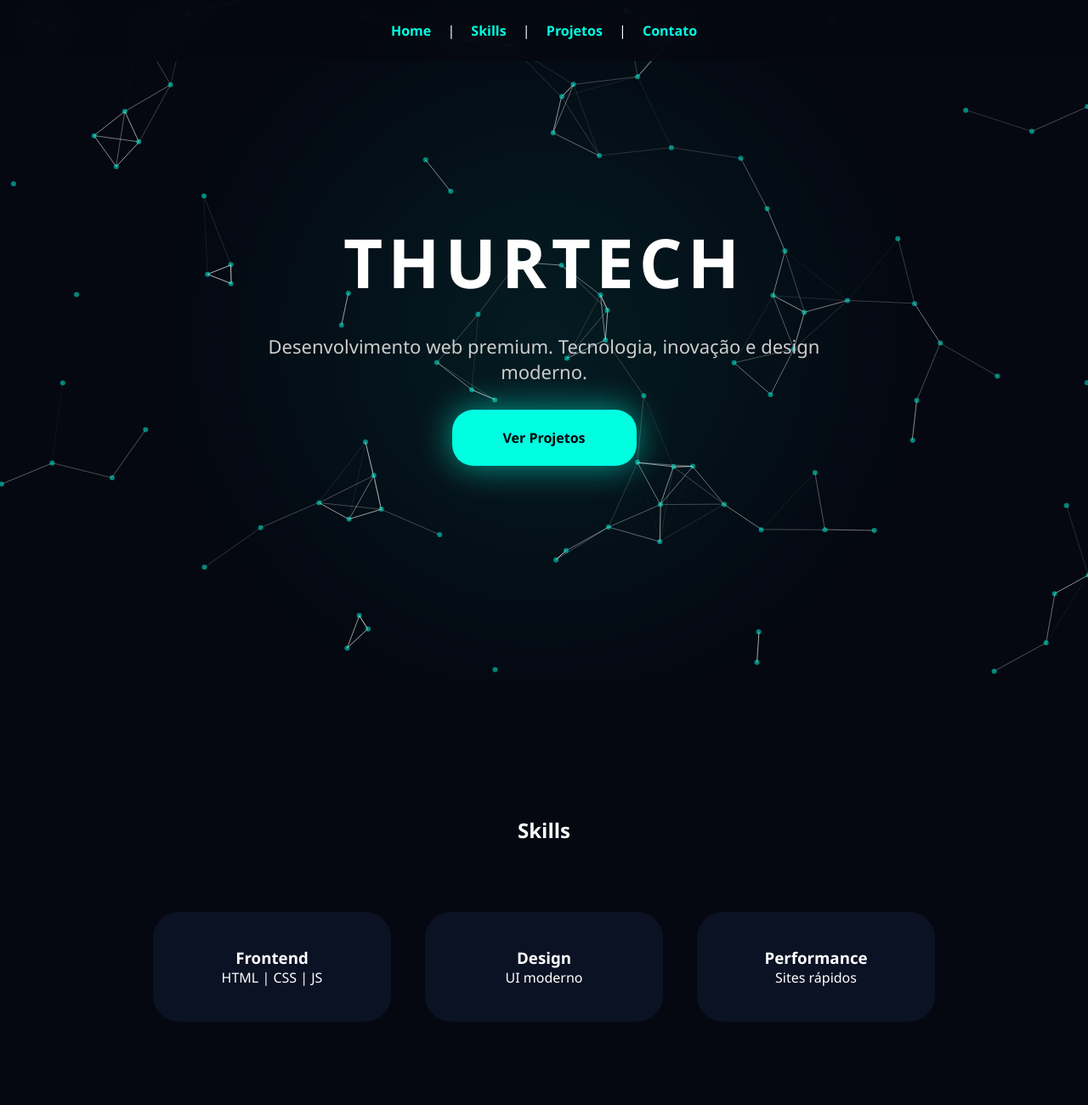
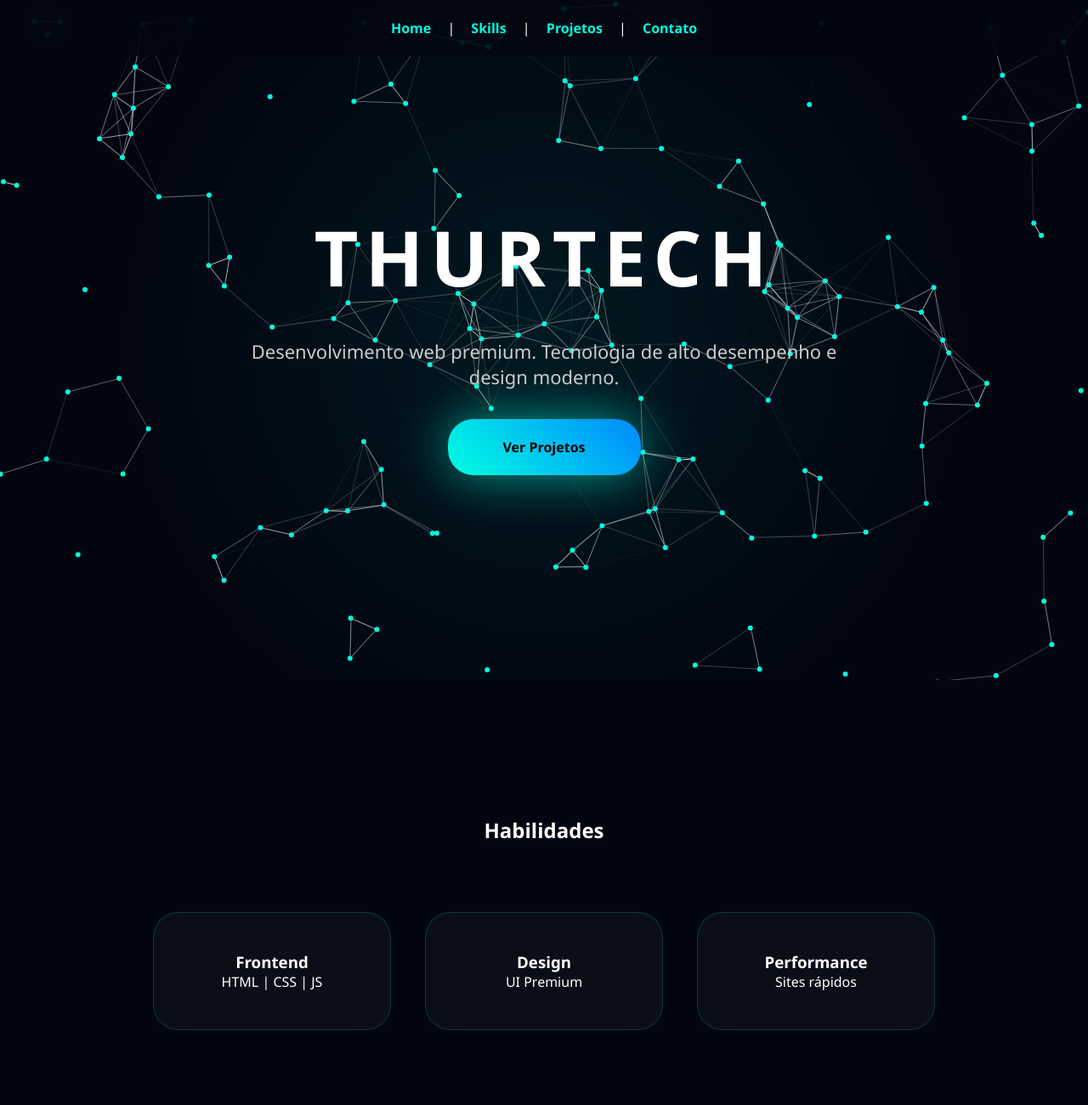
Before and after one commit to Arthur220303/smartpay.html, a plain HTML site: page techport.html in a window 1280 px wide. Shown: the top 1300 px of the page at 85% size. Drawn offline with nearby package versions, Linux system fonts and the light colour scheme; animation ran at ten frames a second.

Commit message:
Update techport.html

```diff
--- a/techport.html
+++ b/techport.html
@@ -3,7 +3,7 @@
 <head>
 <meta charset="UTF-8">
 <meta name="viewport" content="width=device-width, initial-scale=1.0">
-<title>THURTECH | Tech Portfolio</title>
+<title>THURTECH MAX</title>
 
 <script src="https://cdn.jsdelivr.net/particles.js/2.0.0/particles.min.js"></script>
 
@@ -13,17 +13,18 @@
 margin:0;
 padding:0;
 box-sizing:border-box;
-font-family:Segoe UI, Arial;
+font-family:Segoe UI, sans-serif;
 scroll-behavior:smooth;
 }
 
 body{
-background:#050811;
+background:#020510;
 color:white;
 overflow-x:hidden;
+cursor:default;
 }
 
-/* PARTICLES BACKGROUND */
+/* PARTICLES */
 
 #particles-js{
 position:fixed;
@@ -38,9 +39,9 @@ nav{
 position:fixed;
 top:0;
 width:100%;
-padding:25px;
-background:rgba(5,8,17,.8);
-backdrop-filter:blur(20px);
+padding:22px;
+background:rgba(2,5,16,.7);
+backdrop-filter:blur(25px);
 text-align:center;
 z-index:1000;
 }
@@ -54,7 +55,7 @@ transition:.3s;
 }
 
 nav a:hover{
-text-shadow:0 0 20px #00ffe1;
+text-shadow:0 0 25px #00ffe1;
 }
 
 /* HERO */
@@ -66,15 +67,14 @@ flex-direction:column;
 justify-content:center;
 align-items:center;
 text-align:center;
-padding:120px 20px;
 
 background:
-radial-gradient(circle at center,#00ffe115,transparent 60%);
+radial-gradient(circle at center,#00ffe115,transparent 70%);
 }
 
 .hero h1{
-font-size:80px;
-letter-spacing:6px;
+font-size:90px;
+letter-spacing:8px;
 animation:fadeUp 1.5s;
 }
 
@@ -82,56 +82,56 @@ animation:fadeUp 1.5s;
 max-width:700px;
 font-size:22px;
 color:#ccc;
-margin:30px 0;
+margin:35px 0;
 }
 
-/* BUTTON */
+/* BOTÃO */
 
 .btn{
-padding:22px 60px;
-background:#00ffe1;
+padding:22px 65px;
+background:linear-gradient(45deg,#00ffe1,#0088ff);
 color:black;
 font-weight:bold;
-border-radius:25px;
+border-radius:30px;
 text-decoration:none;
-box-shadow:0 0 40px rgba(0,255,225,.6);
+box-shadow:0 0 60px rgba(0,255,225,.6);
 transition:.4s;
 }
 
 .btn:hover{
-transform:scale(1.1);
+transform:scale(1.12);
 }
 
-/* SECTIONS */
+/* CARDS ULTRA */
 
 .section{
 padding:160px 40px;
 text-align:center;
 }
 
-/* CARDS 3D */
-
 .cards{
 display:flex;
+flex-wrap:wrap;
 justify-content:center;
-flex-wrap:wrap;
 gap:40px;
 margin-top:80px;
 }
 
 .card{
 width:280px;
-padding:40px;
-background:#0b1224;
+padding:45px;
+background:rgba(255,255,255,.04);
 border-radius:30px;
+
+backdrop-filter:blur(20px);
+border:1px solid rgba(0,255,225,.2);
+
 transition:.5s;
-border:1px solid transparent;
 }
 
 .card:hover{
-transform:translateY(-20px) rotateX(10deg);
-border:1px solid #00ffe1;
-box-shadow:0 0 50px rgba(0,255,225,.2);
+transform:translateY(-25px) rotateX(10deg);
+box-shadow:0 0 70px rgba(0,255,225,.25);
 }
 
 /* GRID PROJETOS */
@@ -144,24 +144,25 @@ margin-top:80px;
 }
 
 .grid-item{
-padding:45px;
-background:#0b1224;
-border-radius:26px;
+padding:50px;
+background:rgba(255,255,255,.04);
+border-radius:30px;
 transition:.4s;
+backdrop-filter:blur(20px);
 }
 
 .grid-item:hover{
-transform:scale(1.08);
-box-shadow:0 0 40px rgba(0,255,225,.25);
+transform:scale(1.1);
+box-shadow:0 0 60px rgba(0,255,225,.3);
 }
 
 /* FOOTER */
 
 footer{
 text-align:center;
-padding:70px;
+padding:80px;
 background:black;
-margin-top:180px;
+margin-top:200px;
 }
 
 /* ANIMAÇÃO */
@@ -169,7 +170,7 @@ margin-top:180px;
 @keyframes fadeUp{
 from{
 opacity:0;
-transform:translateY(60px);
+transform:translateY(80px);
 }
 to{
 opacity:1;
@@ -197,7 +198,7 @@ transform:translateY(0);
 
 <p>
 Desenvolvimento web premium.
-Tecnologia, inovação e design moderno.
+Tecnologia de alto desempenho e design moderno.
 </p>
 
 <a class="btn" href="#projetos">Ver Projetos</a>
@@ -206,7 +207,7 @@ Tecnologia, inovação e design moderno.
 
 <section id="skills" class="section">
 
-<h2>Skills</h2>
+<h2>Habilidades</h2>
 
 <div class="cards">
 
@@ -217,7 +218,7 @@ Tecnologia, inovação e design moderno.
 
 <div class="card">
 <h3>Design</h3>
-<p>UI moderno</p>
+<p>UI Premium</p>
 </div>
 
 <div class="card">
@@ -237,17 +238,14 @@ Tecnologia, inovação e design moderno.
 
 <div class="grid-item">
 <h3>CliniCare</h3>
-<p>Clínica premium</p>
 </div>
 
 <div class="grid-item">
 <h3>FinanPro</h3>
-<p>Financeiro</p>
 </div>
 
 <div class="grid-item">
 <h3>SmartPay</h3>
-<p>Fintech</p>
 </div>
 
 </div>
@@ -255,10 +253,8 @@ Tecnologia, inovação e design moderno.
 </section>
 
 <section id="contato" class="section">
-
 <h2>Contato</h2>
 <p>Instagram | WhatsApp</p>
-
 </section>
 
 <footer>
@@ -269,15 +265,10 @@ THURTECH © 2026
 
 particlesJS("particles-js",{
 "particles":{
-"number":{"value":80},
+"number":{"value":120},
 "color":{"value":"#00ffe1"},
-"shape":{"type":"circle"},
-"opacity":{"value":0.5},
 "size":{"value":3},
-"move":{
-"enable":true,
-"speed":2
-}
+"move":{"enable":true,"speed":3}
 }
 });
 
```
